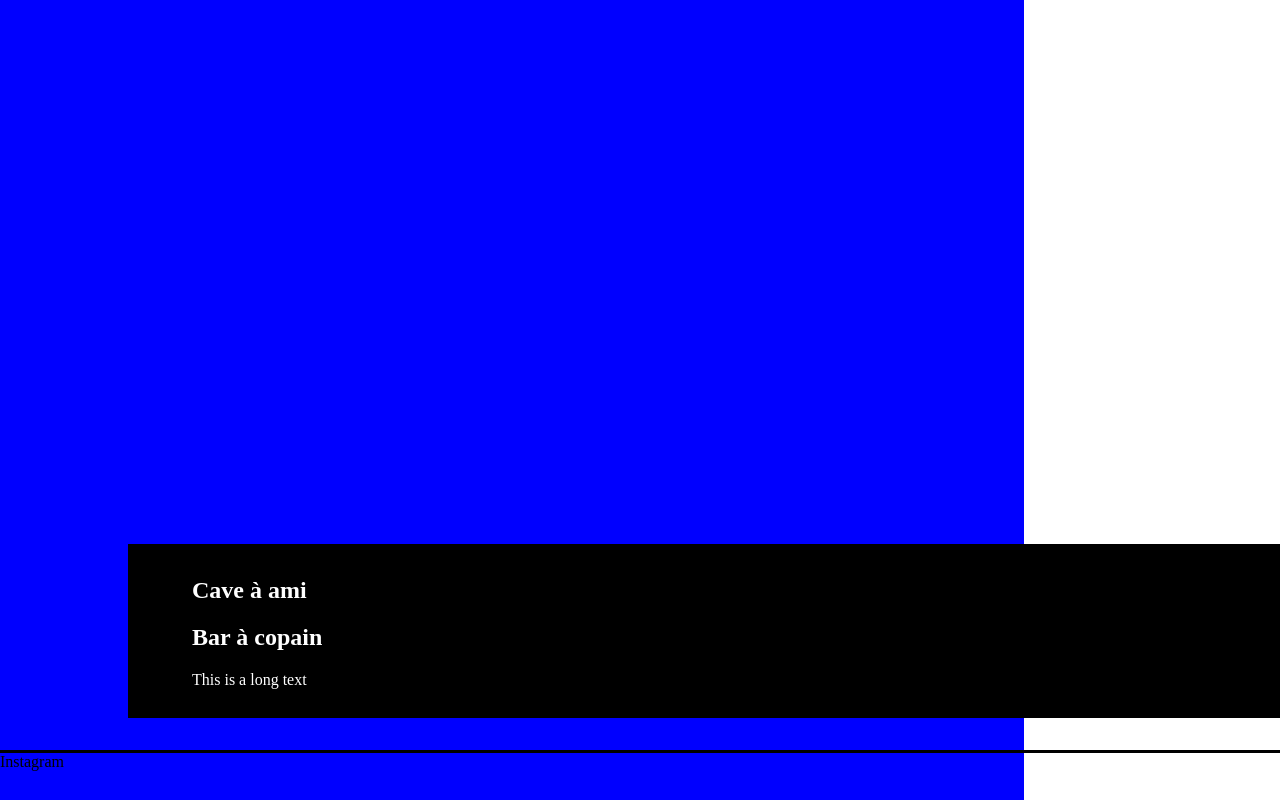
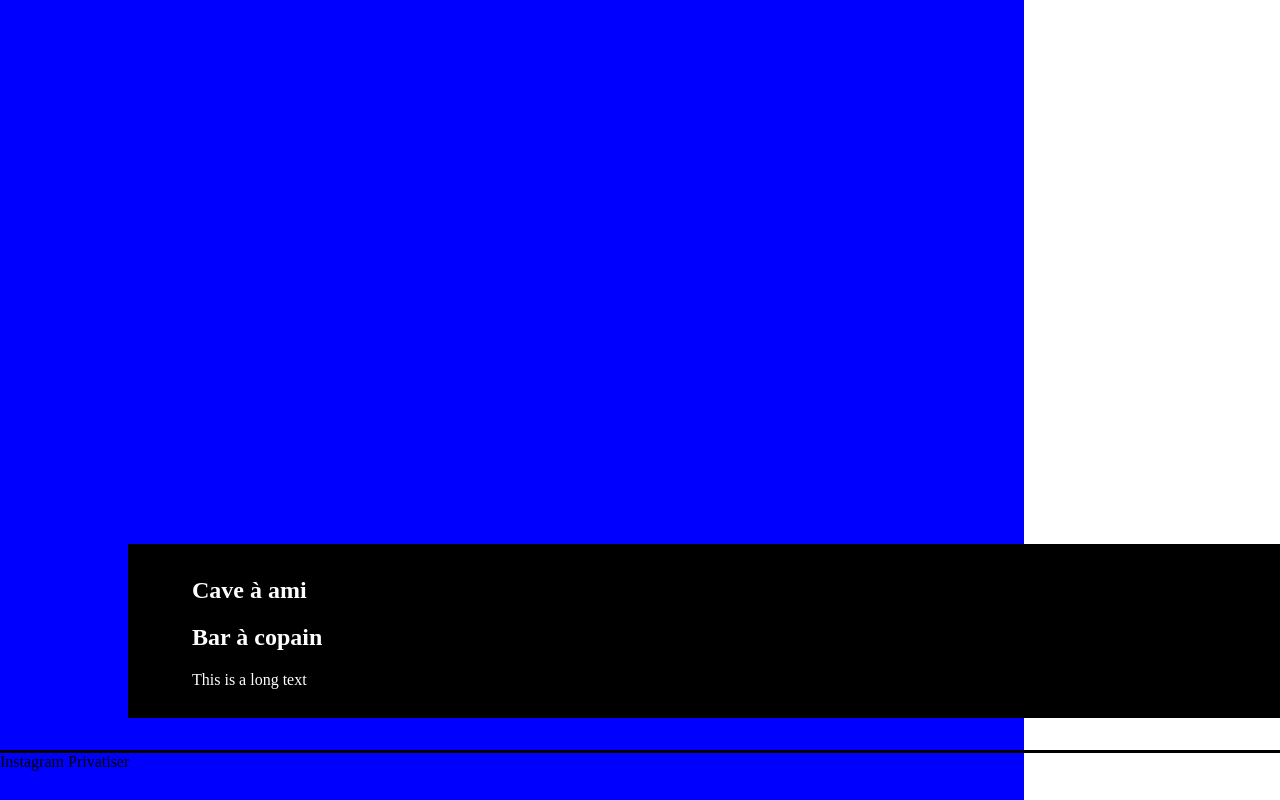
Before and after one commit to Le-Fada-bar/Le-Fada-bar.github.io, a Vue app: page / in a window 1280 px wide. Shown: the part 717-1517 px from the top of the page. Built offline with nearby package versions, Linux system fonts and the light colour scheme.

Commit message:
Add privatiser to Footer

```diff
--- a/src/components/Footer.vue
+++ b/src/components/Footer.vue
@@ -1,6 +1,7 @@
 <template>
   <footer>
     Instagram
+    Privatiser
   </footer>
 </template>
 
```
